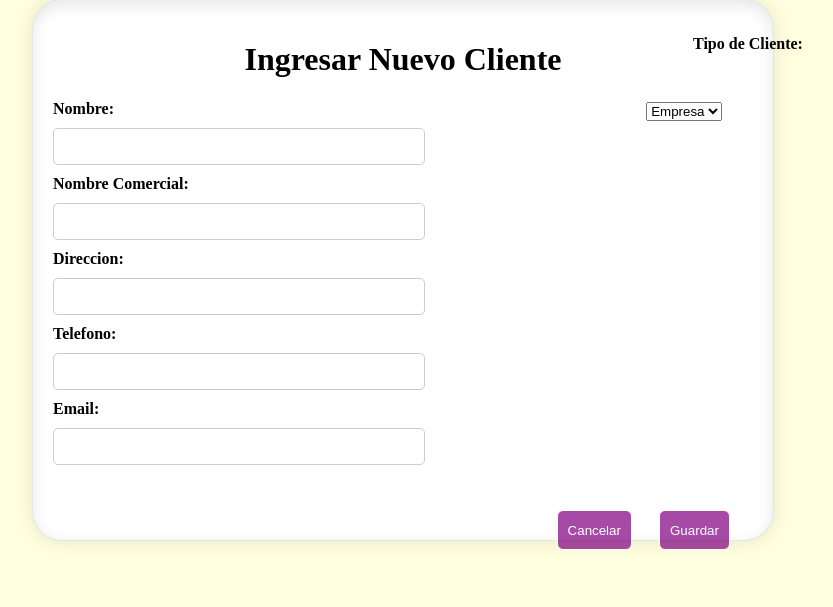
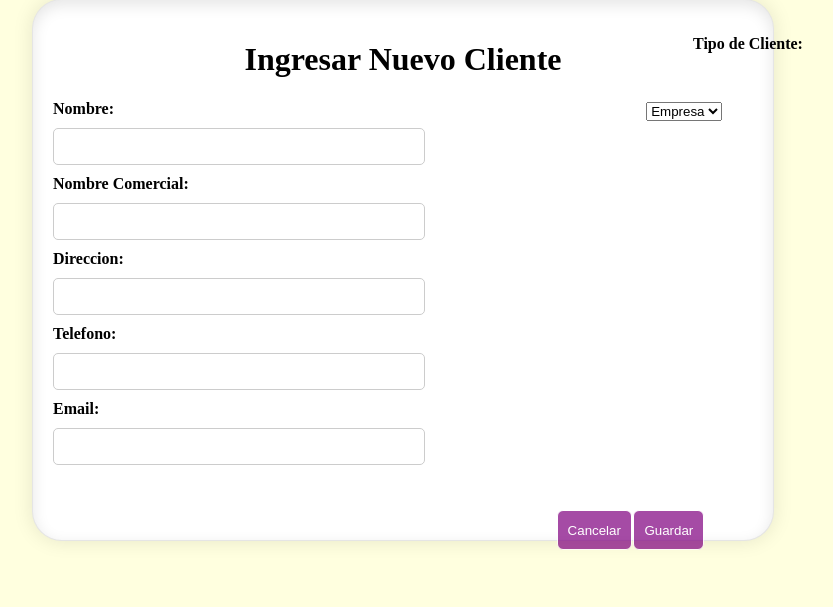
Before and after one commit to kenetcode/ERP-Ventas, a Django app: page /ingresarCliente/ in a window 1280 px wide. Shown: the part 130-737 px from the top of the page, without its empty margins (237-1070 px from the left). Run offline with Django 5.2, Linux system fonts and the light colour scheme.

Commit message:
Modificacion a los botones que se super ponen en pantalla listado cliente

```diff
--- a/erp/ventas/static/ventas/css/ingresarCliente.css
+++ b/erp/ventas/static/ventas/css/ingresarCliente.css
@@ -58,6 +58,7 @@ input[type="email"] {
 
 .cancel button{
     margin-right: 10px;
+    margin-left: auto;
     padding: 5px 10px;
     color: white;
     border: none;
@@ -75,8 +76,13 @@ input[type="email"] {
 
 }
 
+.guardar {
+    display: flex;
+    justify-content: space-between;
+}
+
 .guardar button{
-    margin-right: 10px;
+    margin-left: auto;
     padding: 5px 10px;
     color: white;
     border: none;
@@ -87,8 +93,8 @@ input[type="email"] {
     opacity: 0.7;
     position: absolute;
     top: 80%;
-    left: 70%;
-    width: auto;
+    left: 68%;
+    width: 200;
     height: 40px;
 }
 
```
